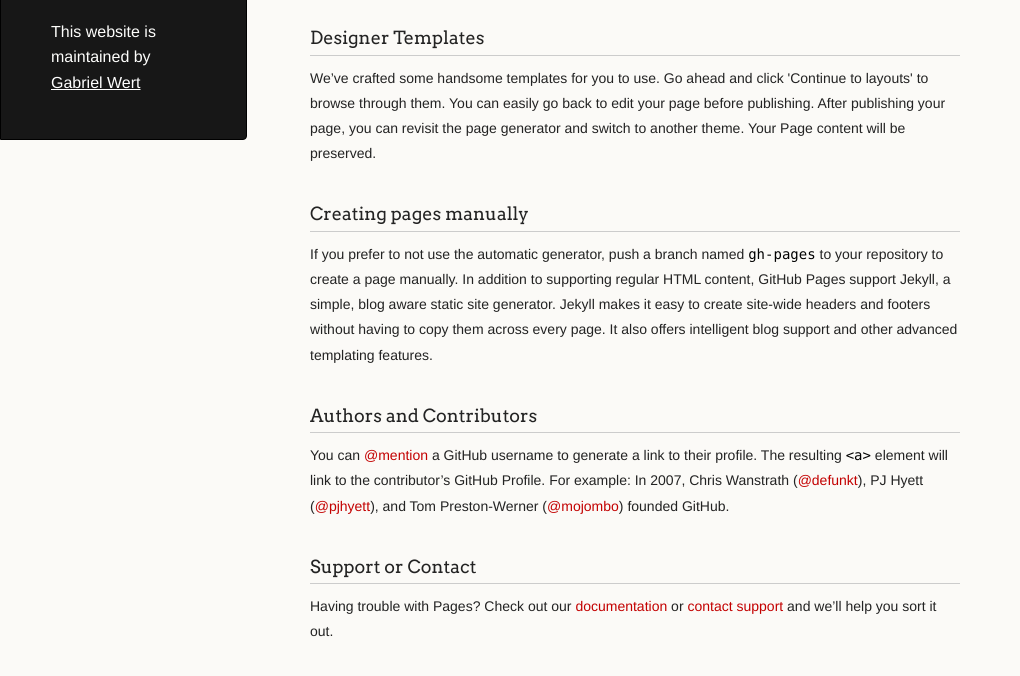
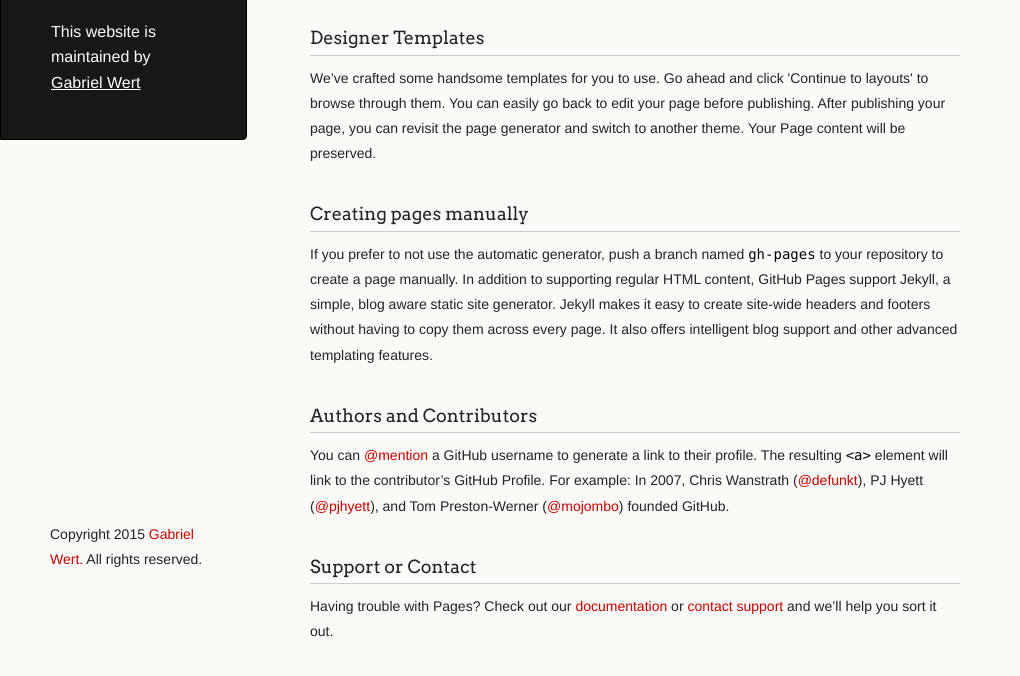
Before and after one commit to derpypiginc/TeamParagon, a plain HTML site: page index.html in a window 1280 px wide. Shown: the part 196-872 px from the top of the page, without its empty margins (0-1020 px from the left). Drawn offline with Linux system fonts and the light colour scheme.

Commit message:
Added Copyright

```diff
--- a/index.html
+++ b/index.html
@@ -49,6 +49,9 @@
 
 <p>Having trouble with Pages? Check out our <a href="https://help.github.com/pages">documentation</a> or <a href="https://github.com/contact">contact support</a> and we’ll help you sort it out.</p>
       </section>
+     <footer>
+        <p><small>Copyright 2015 <a href="derpypiginc.github.io">Gabriel Wert.</a> All rights reserved.</small></p>
+     </footer>
     </div>
     <!--[if !IE]><script>fixScale(document);</script><![endif]-->
 
```
